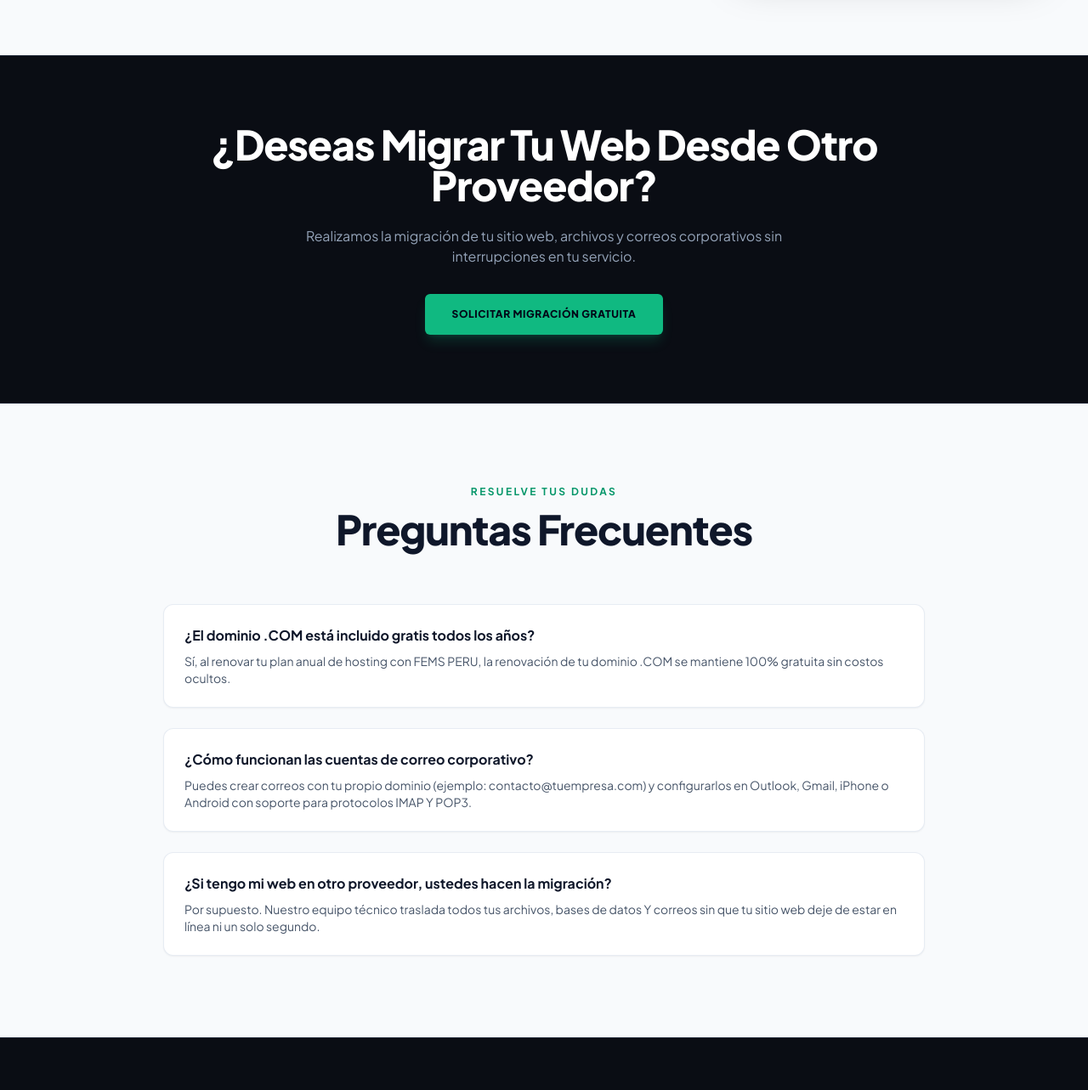
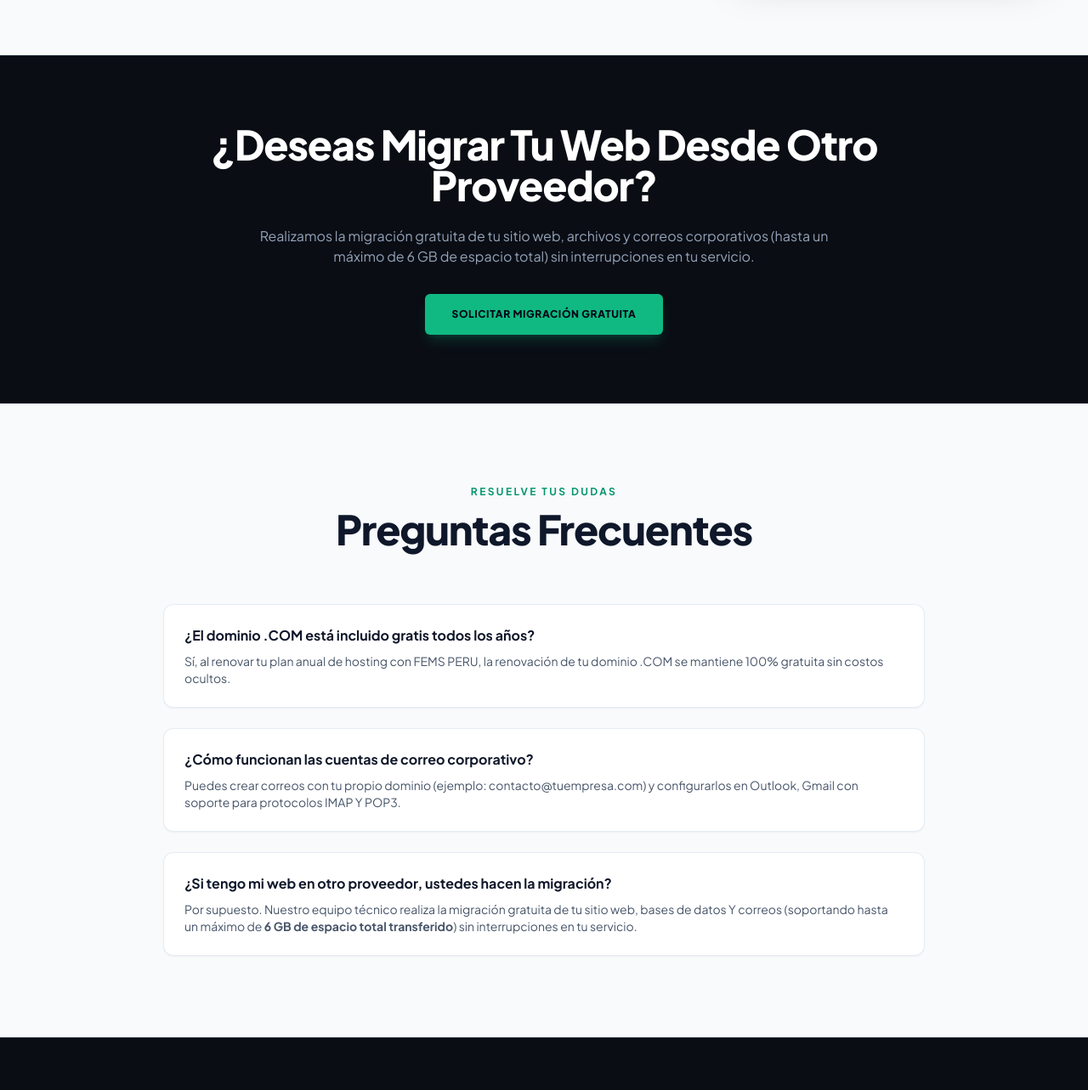
Before and after one commit to cmartinez11/web-fems, a plain HTML site: page hosting.html in a window 1280 px wide. Shown: the part 1428-2711 px from the top of the page at 85% size. Drawn offline with nearby package versions, Linux system fonts and the light colour scheme.

Commit message:
gosting.html 2da version

```diff
--- a/hosting.html
+++ b/hosting.html
@@ -281,7 +281,7 @@
         <div class="max-w-4xl mx-auto text-center space-y-6">
             <h2 class="text-3xl sm:text-5xl font-extrabold text-white tracking-tight">¿Deseas Migrar Tu Web Desde Otro Proveedor?</h2>
             <p class="text-slate-400 text-sm sm:text-base max-w-2xl mx-auto leading-relaxed">
-                Realizamos la migración de tu sitio web, archivos y correos corporativos sin interrupciones en tu servicio.
+                Realizamos la migración gratuita de tu sitio web, archivos y correos corporativos (hasta un máximo de 6 GB de espacio total) sin interrupciones en tu servicio.
             </p>
             <div class="pt-2">
                 <a href="contacto.html" class="inline-block bg-emerald-500 hover:bg-emerald-400 text-slate-950 font-extrabold px-8 py-4 rounded-md transition-all duration-300 text-xs uppercase tracking-wider shadow-lg shadow-emerald-500/20">
@@ -310,14 +310,14 @@
                 <div class="bg-white rounded-xl p-6 border border-slate-200/80 shadow-sm hover:shadow-md transition-shadow">
                     <h4 class="text-base font-bold text-slate-900 mb-2">¿Cómo funcionan las cuentas de correo corporativo?</h4>
                     <p class="text-slate-600 text-xs sm:text-sm leading-relaxed">
-                        Puedes crear correos con tu propio dominio (ejemplo: contacto@tuempresa.com) y configurarlos en Outlook, Gmail, iPhone o Android con soporte para protocolos IMAP Y POP3.
+                        Puedes crear correos con tu propio dominio (ejemplo: contacto@tuempresa.com) y configurarlos en Outlook, Gmail con soporte para protocolos IMAP Y POP3.
                     </p>
                 </div>
 
                 <div class="bg-white rounded-xl p-6 border border-slate-200/80 shadow-sm hover:shadow-md transition-shadow">
                     <h4 class="text-base font-bold text-slate-900 mb-2">¿Si tengo mi web en otro proveedor, ustedes hacen la migración?</h4>
                     <p class="text-slate-600 text-xs sm:text-sm leading-relaxed">
-                        Por supuesto. Nuestro equipo técnico traslada todos tus archivos, bases de datos Y correos sin que tu sitio web deje de estar en línea ni un solo segundo.
+                        Por supuesto. Nuestro equipo técnico realiza la migración gratuita de tu sitio web, bases de datos Y correos (soportando hasta un máximo de <strong>6 GB de espacio total transferido</strong>) sin interrupciones en tu servicio.
                     </p>
                 </div>
             </div>
```
